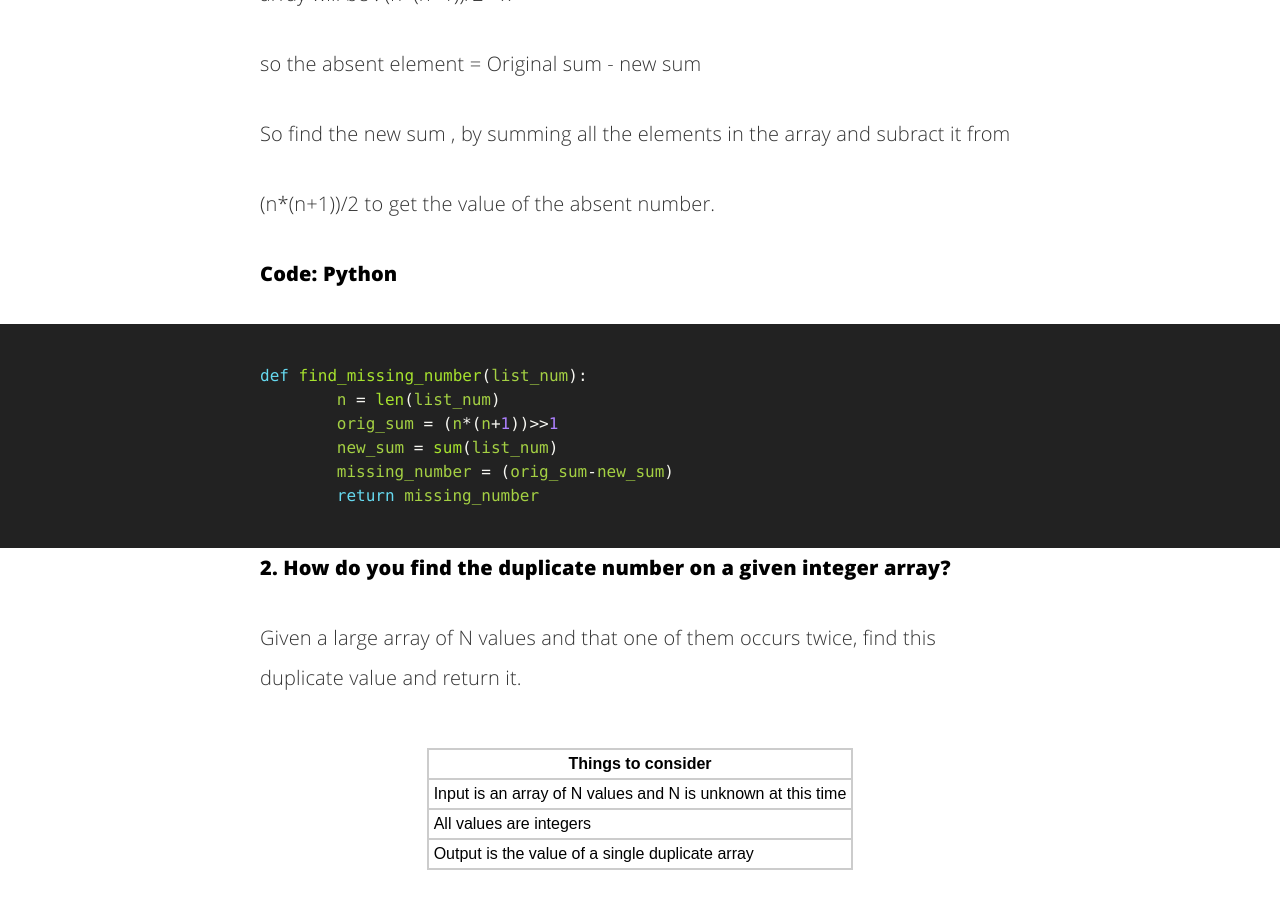
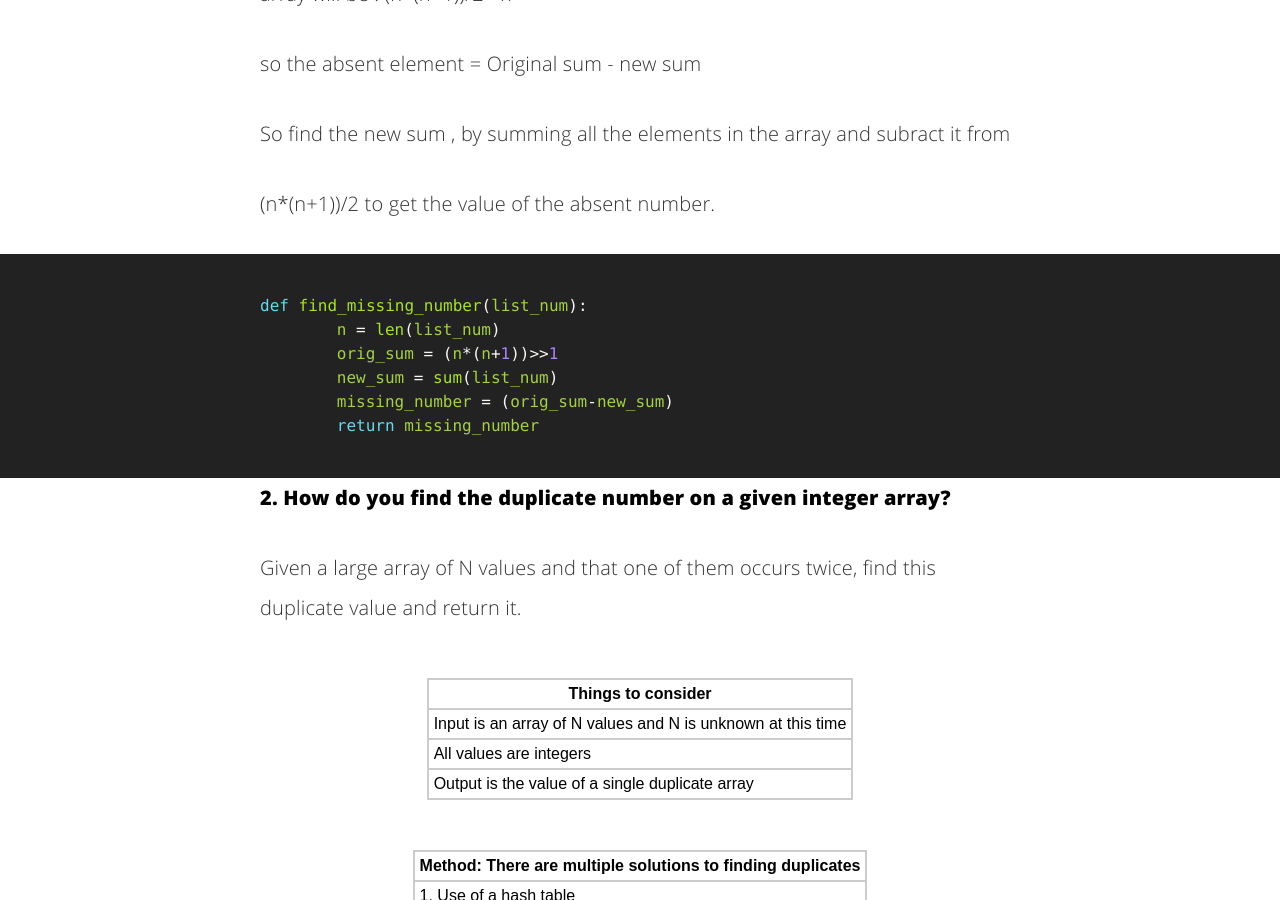
Before and after one commit to JuliaTorrejon/juliatorrejon.github.io, a Jekyll site: the page built from _posts/2019-04-20-1.-array-coding-interview-questions.md, in a window 1280 px wide and 900 px high, scrolled down 2180 px. Built offline with Jekyll 4.4.1, drawn with Linux system fonts in a browser that asks for light colours.

Commit message:
Update 2019-04-20-1.-array-coding-interview-questions.md

````diff
--- a/_posts/2019-04-20-1.-array-coding-interview-questions.md
+++ b/_posts/2019-04-20-1.-array-coding-interview-questions.md
@@ -54,8 +54,6 @@ Given a list of n-1 integers and these integers are in the range of 1 to 100
 
   (n*(n+1))/2 to get the value of the absent number.
 
-
-#### Code: Python
 ```python
 def find_missing_number(list_num):
 	n = len(list_num)
````
